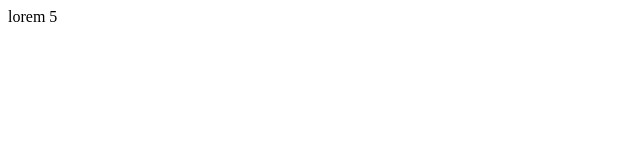
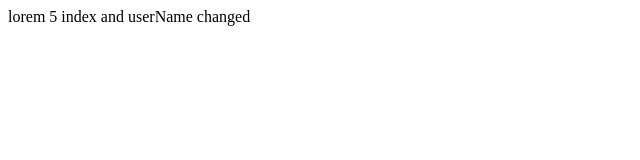
Before and after one commit to sakir-zengin/git-test1, a plain HTML site: page index.html in a window 1280 px wide. Shown: the whole page, without its empty margins (0-640 px from the left). Drawn offline with Linux system fonts and the light colour scheme.

```diff
--- a/index.html
+++ b/index.html
@@ -7,5 +7,6 @@
 </head>
 <body>
 lorem 5
+index and userName changed
 </body>
 </html>
```
